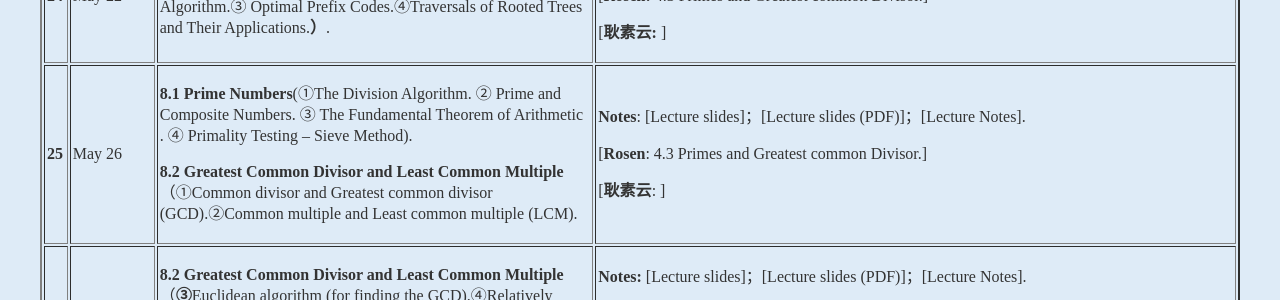
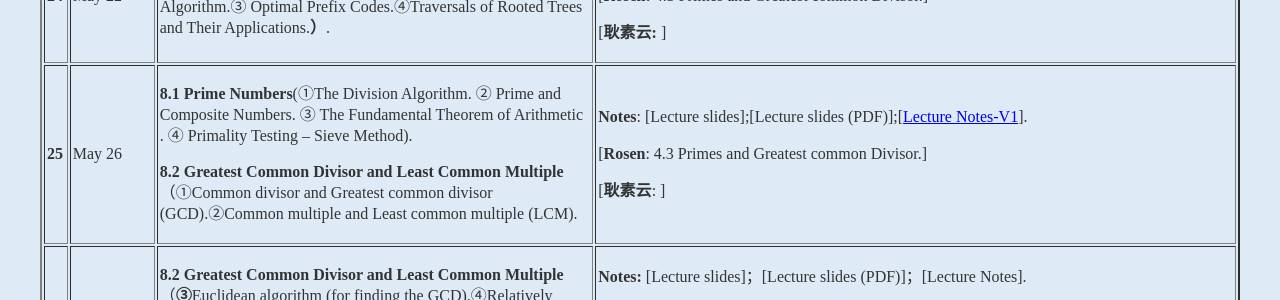
Before and after one commit to kejiwei/kejiwei.github.io, a Jekyll site: the page teaching/courses/dismath/index.html, which Jekyll copies as it is, in a window 1280 px wide and 900 px high, scrolled down 4250 px. Shown: the part 152-452 px from the top of the window. Built offline with Jekyll 4.4.1, drawn with Linux system fonts in a browser that asks for light colours.

Commit message:
20260523

```diff
--- a/teaching/courses/dismath/index.html
+++ b/teaching/courses/dismath/index.html
@@ -306,7 +306,7 @@
                 <td>May 26</td>
                 <td><p><strong>8.1 Prime Numbers</strong>(①The Division Algorithm. ② Prime and Composite Numbers. ③ The Fundamental Theorem of Arithmetic . ④ Primality Testing – Sieve Method).</p>
                   <p><strong>8.2 Greatest Common Divisor and Least Common Multiple</strong>（①Common divisor and Greatest common divisor (GCD).②Common multiple and Least common multiple (LCM).</p></td>
-                <td><p><strong>Notes</strong>:  [Lecture slides]；[Lecture slides (PDF)]；[Lecture Notes].</p>
+                <td><p><strong>Notes</strong>:   [Lecture slides];[Lecture slides (PDF)];[<a href="slides/离散数学讲义第9章-数论-20260514.pdf">Lecture Notes-V1</a>].</p>
                   <p>[<strong>Rosen</strong>: 4.3 Primes and Greatest common Divisor.]&nbsp;</p>
                   <p>[<strong>耿素云</strong>: ] <br>
                   </p></td>
```
Also changed, not shown: 1 other file.
